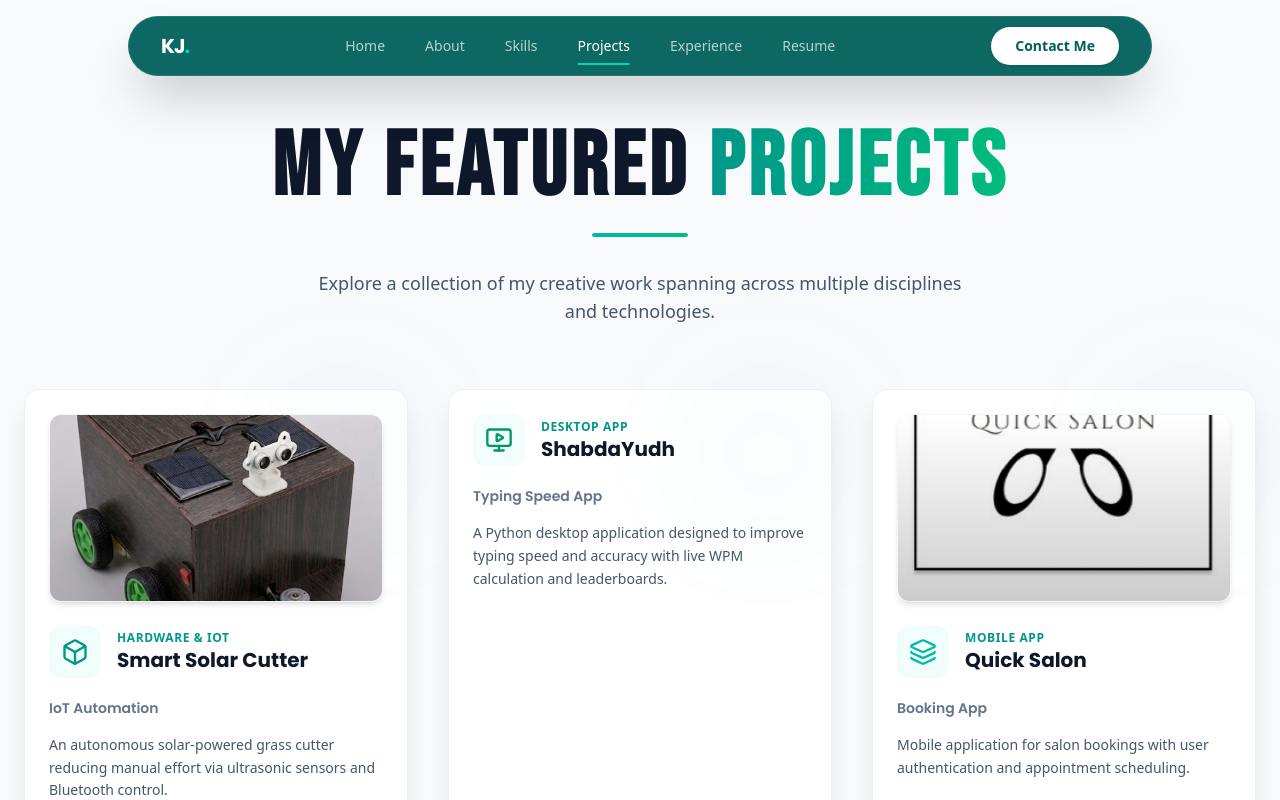
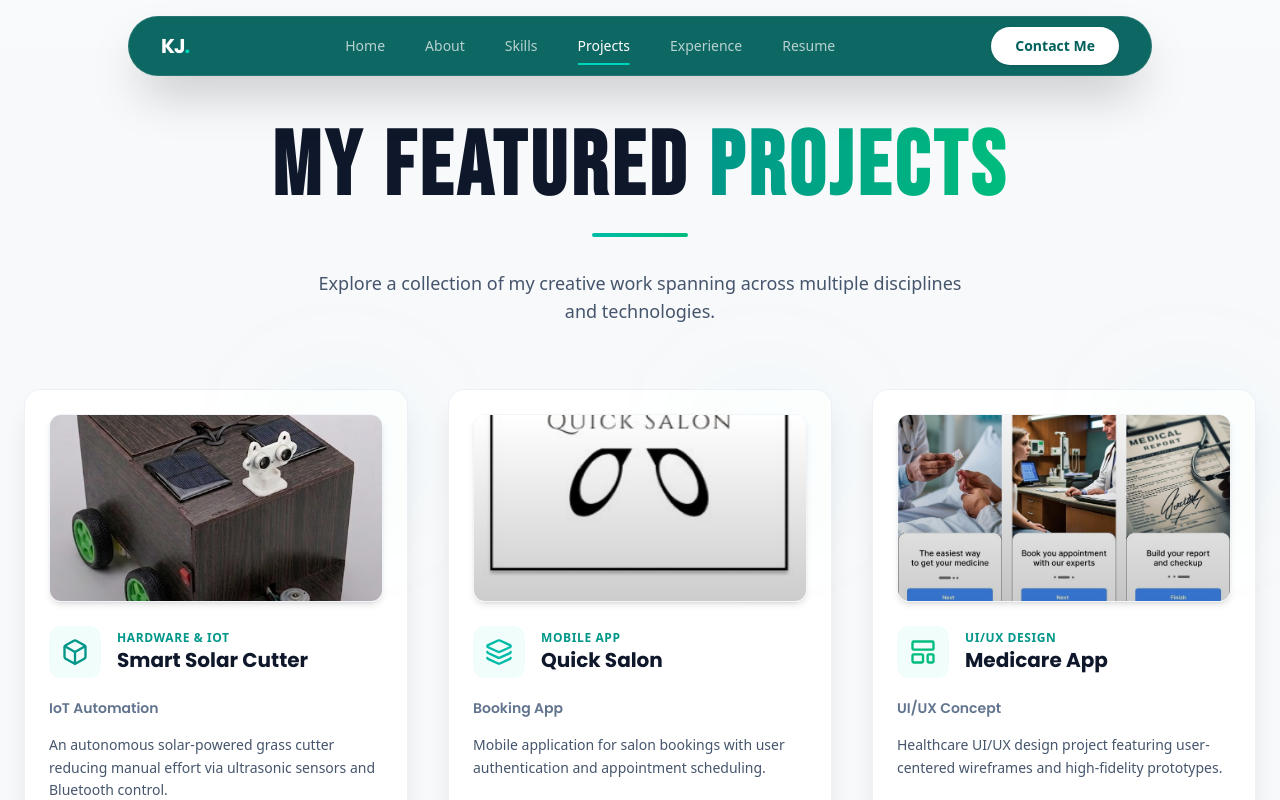
Before and after one commit to kun-ika/porfoliogreen, a Next.js app: page /projects in a window 1280 px wide. Shown: the top 800 px of the page. Built offline with nearby package versions, Linux system fonts and the light colour scheme.

Commit message:
Remove ShabdaYudh project card from Projects.jsx on nav branch

```diff
--- a/src/components/Projects.jsx
+++ b/src/components/Projects.jsx
@@ -16,15 +16,6 @@ const projects = [
         image: "/projects/robot.jpeg",
         link: "/projects/smart-solar",
         description: "An autonomous solar-powered grass cutter reducing manual effort via ultrasonic sensors and Bluetooth control."
-    },
-    {
-        id: "shabdayudh",
-        title: "ShabdaYudh",
-        subtitle: "Typing Speed App",
-        type: "Desktop App",
-        tags: ["Python", "Tkinter", "SQLite"],
-        icon: <MonitorPlay size={28} className="text-emerald-600" />,
-        description: "A Python desktop application designed to improve typing speed and accuracy with live WPM calculation and leaderboards."
     },
     {
         id: "quick-salon",
```
